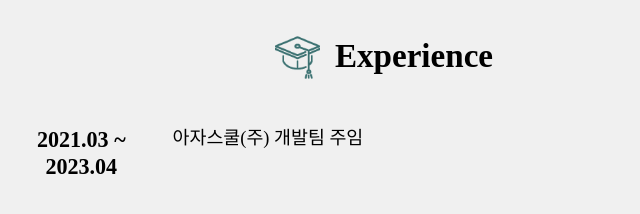
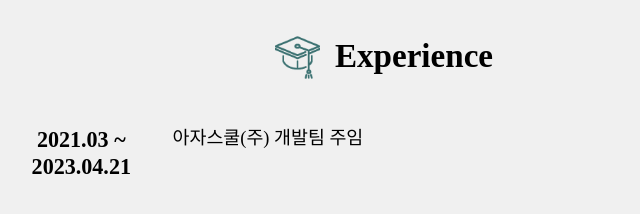
Before and after one commit to coconu6956/portfolio, a plain HTML site: page index.html in a window 1280 px wide. Shown: the part 1520-1734 px from the top of the page, 256-896 px from the left. Drawn offline with nearby package versions, Linux system fonts and the light colour scheme; a web font is replaced by a local one.

Commit message:
update - Experience date
마지막 경력 퇴사일자까지 적음

```diff
--- a/index.html
+++ b/index.html
@@ -79,7 +79,7 @@
             <div class="edu info_wrapper" data-aos="fade-up" data-aos-duration="1500">
                     <h2><img src="images/icon/education.png" alt="education">Experience</h2>
                     <ul class="info_list ex_list">
-                        <li><span class="date">2021.03 ~ 2023.04</span><span>아자스쿨(주) 개발팀 주임</span></li>
+                        <li><span class="date">2021.03 ~ 2023.04.21</span><span>아자스쿨(주) 개발팀 주임</span></li>
                         <li><span class="date">2020.04 ~ 2020.06</span><span>이젠아카데미 [프론트엔드개발] 리액트(React) 과정 수료</span></li>
                         <li><span class="date">2019.07 ~ 2020.02</span><span>(주)비욘드더드림 개발팀 사원 퍼블리셔<span class="ex_link modal_btn" data-target="#exModal">더보기</span></span></li>
                         <li><span class="date">2018.07 ~ 2018.12</span><span>하이미디어학원 NCS 디지털 UI/UX(앱 개발/웹 퍼블리셔)과정 수료</span></li>
```
